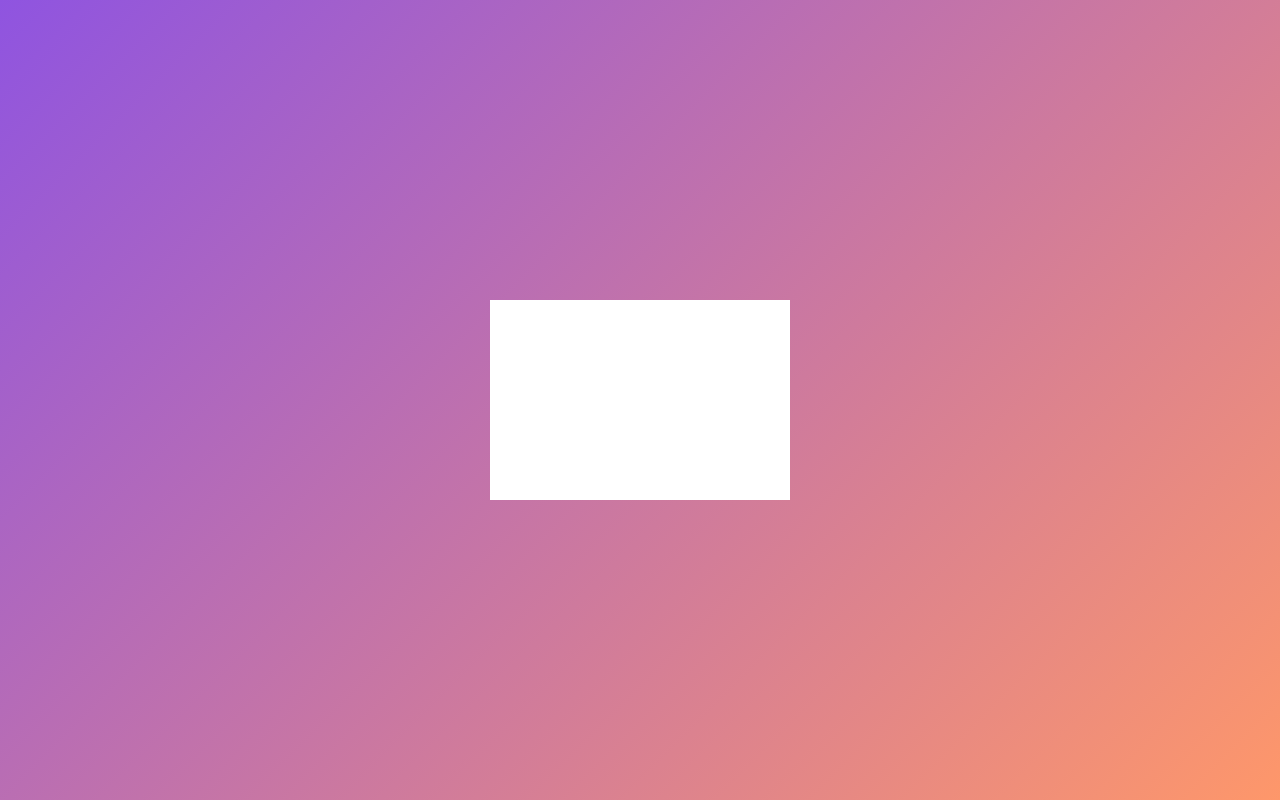
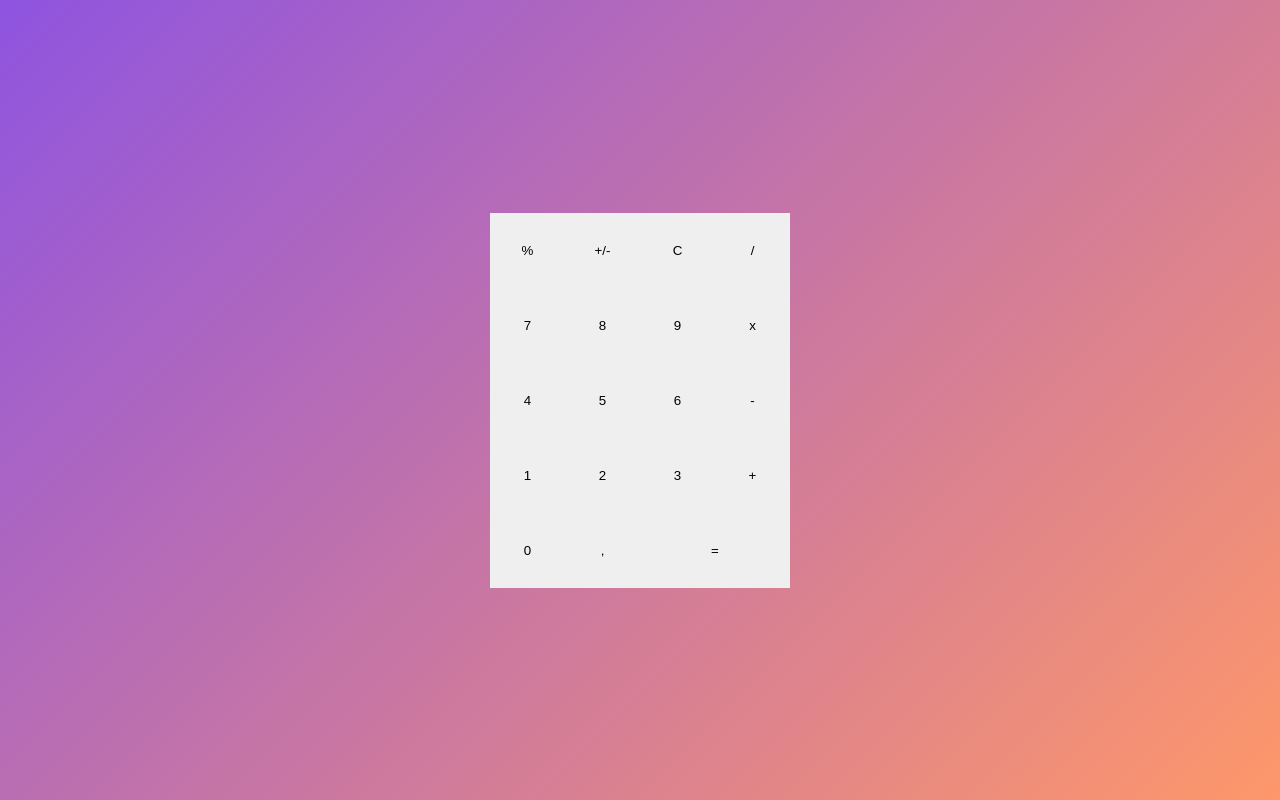
Before and after one commit to mikulskee/react-calculator, a React (Create React App) app: page / in a window 1280 px wide. Built offline with nearby package versions, Linux system fonts and the light colour scheme.

Commit message:
set basic view for calculator buttons

```diff
--- a/src/App.js
+++ b/src/App.js
@@ -1,5 +1,5 @@
 import React from 'react';
-import Calculator from './components/Calculator/Calculator';
+import Calculator from './containers/Calculator/Calculator';
 import { GlobalStyle } from './style/GlobalStyle';
 
 const App = () => {
--- /dev/null
+++ b/src/components/ButtonNumber/ButtonNumber.Styles.js
@@ -0,0 +1,8 @@
+import styled from 'styled-components';
+
+export const ButtonNumberWrapper = styled.button`
+	cursor: pointer;
+	border: none;
+	width: ${({ size }) => (size === 'big' ? '50%' : '25%')};
+	height: ${({ buttonWidth }) => `${buttonWidth}px`};
+`;
--- /dev/null
+++ b/src/components/ButtonNumber/ButtonNumber.js
@@ -0,0 +1,30 @@
+import React, { useEffect, useState, useCallback } from 'react';
+import { ButtonNumberWrapper } from './ButtonNumber.Styles';
+
+const ButtonNumber = (props) => {
+	const { children, size, id } = props;
+	const [buttonWidth, setButtonWidth] = useState();
+
+	const getButtonWidth = useCallback(() => {
+		setButtonWidth(document.getElementById(1).getBoundingClientRect().width);
+	}, []);
+
+	useEffect(() => {
+		getButtonWidth();
+	}, []);
+	useEffect(() => {
+		window.addEventListener('resize', getButtonWidth);
+
+		return () => {
+			window.removeEventListener('resize', getButtonWidth);
+		};
+	}, [getButtonWidth]);
+
+	return (
+		<ButtonNumberWrapper size={size} id={id} buttonWidth={buttonWidth}>
+			{children}
+		</ButtonNumberWrapper>
+	);
+};
+
+export default ButtonNumber;
--- a/src/components/Calculator/Calculator.js
+++ /dev/null
@@ -1,8 +0,0 @@
-import React from 'react';
-import { Wrapper } from './Calculator.Style';
-
-const Calculator = () => {
-	return <Wrapper></Wrapper>;
-};
-
-export default Calculator;
--- /dev/null
+++ b/src/containers/Calculator/Calculator.Data.js
@@ -0,0 +1,116 @@
+export const buttonContentData = [
+	{
+		color: 'primary',
+		content: '%',
+		size: 'normal',
+		id: 1,
+	},
+	{
+		color: 'primary',
+		content: '+/-',
+		size: 'normal',
+		id: 2,
+	},
+	{
+		color: 'primary',
+		content: 'C',
+		size: 'normal',
+		id: 3,
+	},
+	{
+		color: 'secondary',
+		content: '/',
+		size: 'normal',
+		id: 4,
+	},
+	{
+		color: 'primary',
+		content: '7',
+		size: 'normal',
+		id: 5,
+	},
+	{
+		color: 'primary',
+		content: '8',
+		size: 'normal',
+		id: 6,
+	},
+	{
+		color: 'primary',
+		content: '9',
+		size: 'normal',
+		id: 7,
+	},
+	{
+		color: 'secondary',
+		content: 'x',
+		size: 'normal',
+		id: 8,
+	},
+	{
+		color: 'primary',
+		content: '4',
+		size: 'normal',
+		id: 9,
+	},
+	{
+		color: 'primary',
+		content: '5',
+		size: 'normal',
+		id: 10,
+	},
+	{
+		color: 'primary',
+		content: '6',
+		size: 'normal',
+		id: 11,
+	},
+	{
+		color: 'secondary',
+		content: '-',
+		size: 'normal',
+		id: 12,
+	},
+	{
+		color: 'primary',
+		content: '1',
+		size: 'normal',
+		id: 13,
+	},
+	{
+		color: 'primary',
+		content: '2',
+		size: 'normal',
+		id: 14,
+	},
+	{
+		color: 'primary',
+		content: '3',
+		size: 'normal',
+		id: 15,
+	},
+	{
+		color: 'secondary',
+		content: '+',
+		size: 'normal',
+		id: 16,
+	},
+	{
+		color: 'primary',
+		content: '0',
+		size: 'normal',
+		id: 17,
+	},
+	{
+		color: 'primary',
+		content: ',',
+		size: 'normal',
+		id: 17,
+	},
+	{
+		color: 'pink',
+		content: '=',
+		size: 'big',
+		id: 18,
+	},
+];
--- a/src/components/Calculator/Calculator.Style.js
+++ b/src/containers/Calculator/Calculator.Styles.js
@@ -6,3 +6,11 @@ export const Wrapper = styled.div`
 	min-height: 200px;
 	background-color: #fff;
 `;
+
+export const ButtonsWrapper = styled.div`
+	display: flex;
+	flex-wrap: wrap;
+	align-items: center;
+	justify-content: center;
+	align-content: stretch;
+`;
--- /dev/null
+++ b/src/containers/Calculator/Calculator.js
@@ -0,0 +1,22 @@
+import React from 'react';
+import ButtonNumber from '../../components/ButtonNumber/ButtonNumber';
+import { ButtonsWrapper, Wrapper } from './Calculator.Styles';
+import { buttonContentData } from './Calculator.Data';
+
+const Calculator = () => {
+	return (
+		<Wrapper>
+			<ButtonsWrapper>
+				{buttonContentData.map((item) => {
+					return (
+						<ButtonNumber size={item.size} id={item.content}>
+							{item.content}
+						</ButtonNumber>
+					);
+				})}
+			</ButtonsWrapper>
+		</Wrapper>
+	);
+};
+
+export default Calculator;
```
